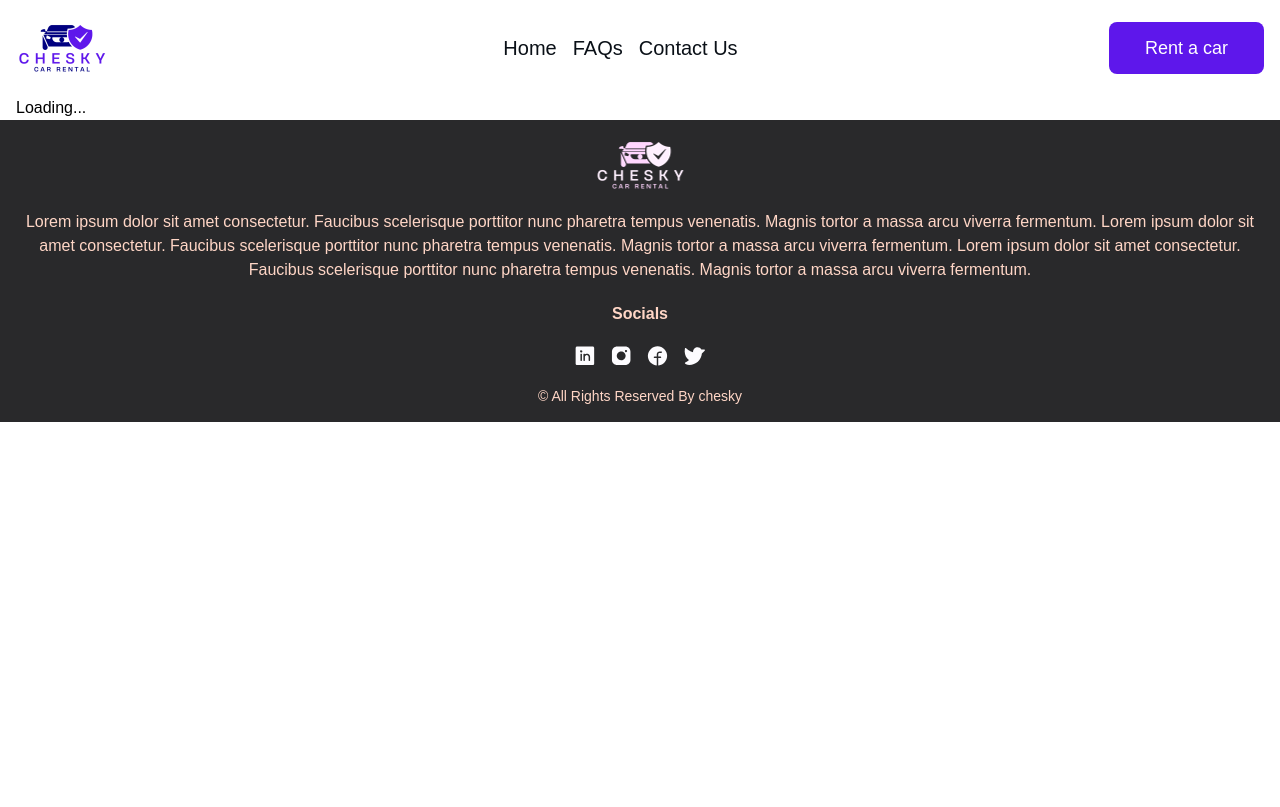
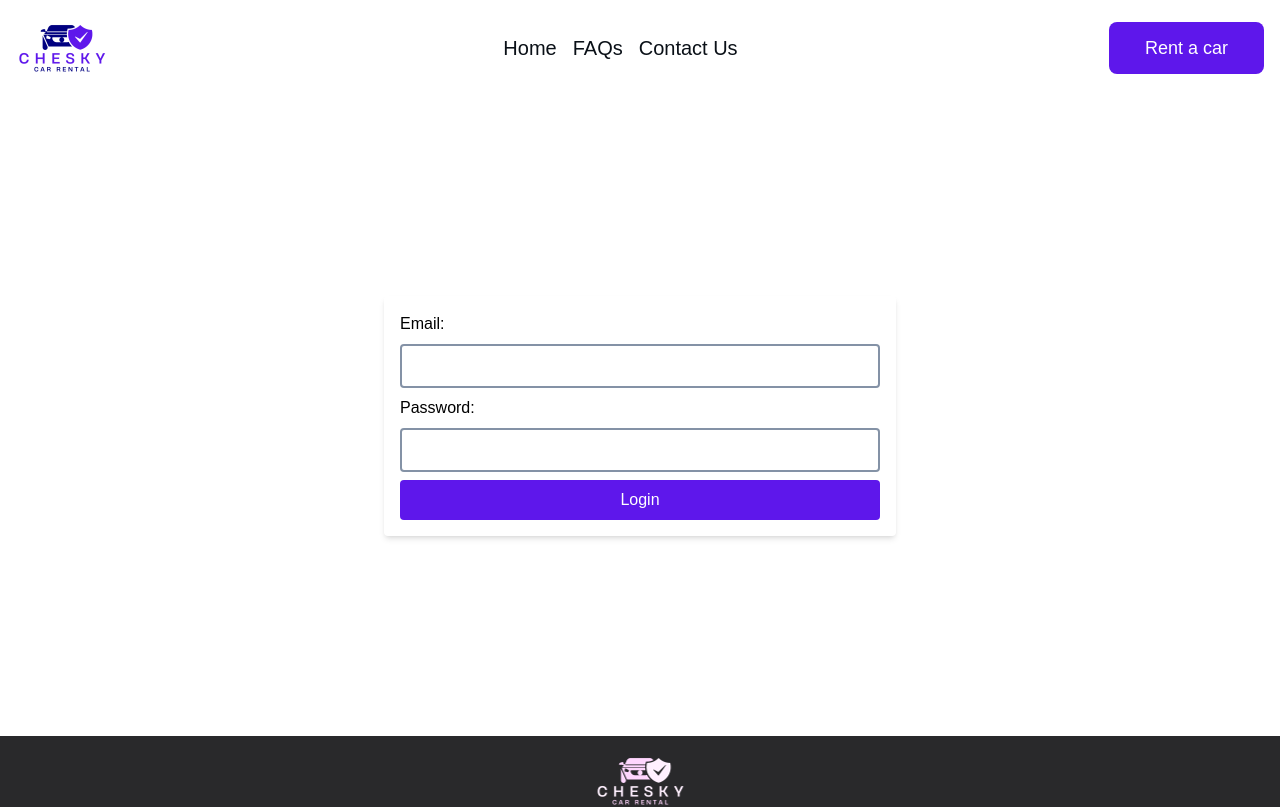
Before and after one commit to AfeezGL/chesky-frontend, a Next.js app: page /cars/1 in a window 1280 px wide. Shown: the top 807 px of the page. Built offline with nearby package versions, Linux system fonts and the light colour scheme; no server answers.

Commit message:
feat: makes car details page login required

```diff
--- a/pages/cars/[id].jsx
+++ b/pages/cars/[id].jsx
@@ -1,7 +1,8 @@
+import CarDetailsScreen from '@/cars/CarDetailsScreen';
+import LoginRequired from '@/components/auth/LoginRequired';
+import axiosClient from '@/utils/axios';
 import { useRouter } from 'next/router';
 import { useQuery } from 'react-query';
-import axiosClient from '@/utils/axios';
-import CarDetailsScreen from '@/cars/CarDetailsScreen';
 
 export default function CarDetailsPage() {
   const router = useRouter();
@@ -17,12 +18,12 @@ export default function CarDetailsPage() {
   );
 
   return (
-    <>
+    <LoginRequired>
       {isLoading && 'Loading...'}
       {isSuccess && data.data ? <CarDetailsScreen car={data.data} /> : null}
       {isSuccess && !data.data
         ? "The car you're looking for is no longer available."
         : null}
-    </>
+    </LoginRequired>
   );
 }
```
